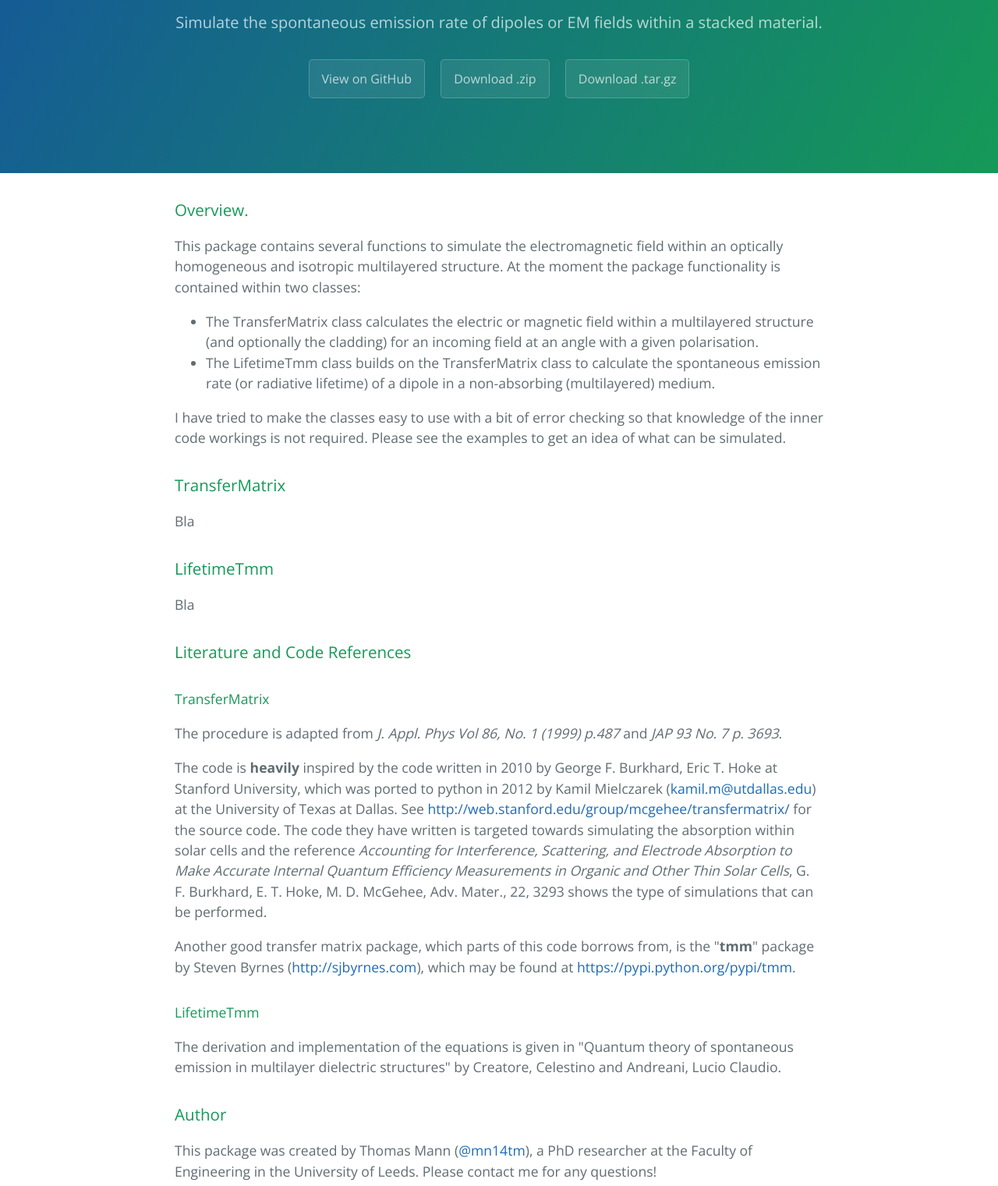
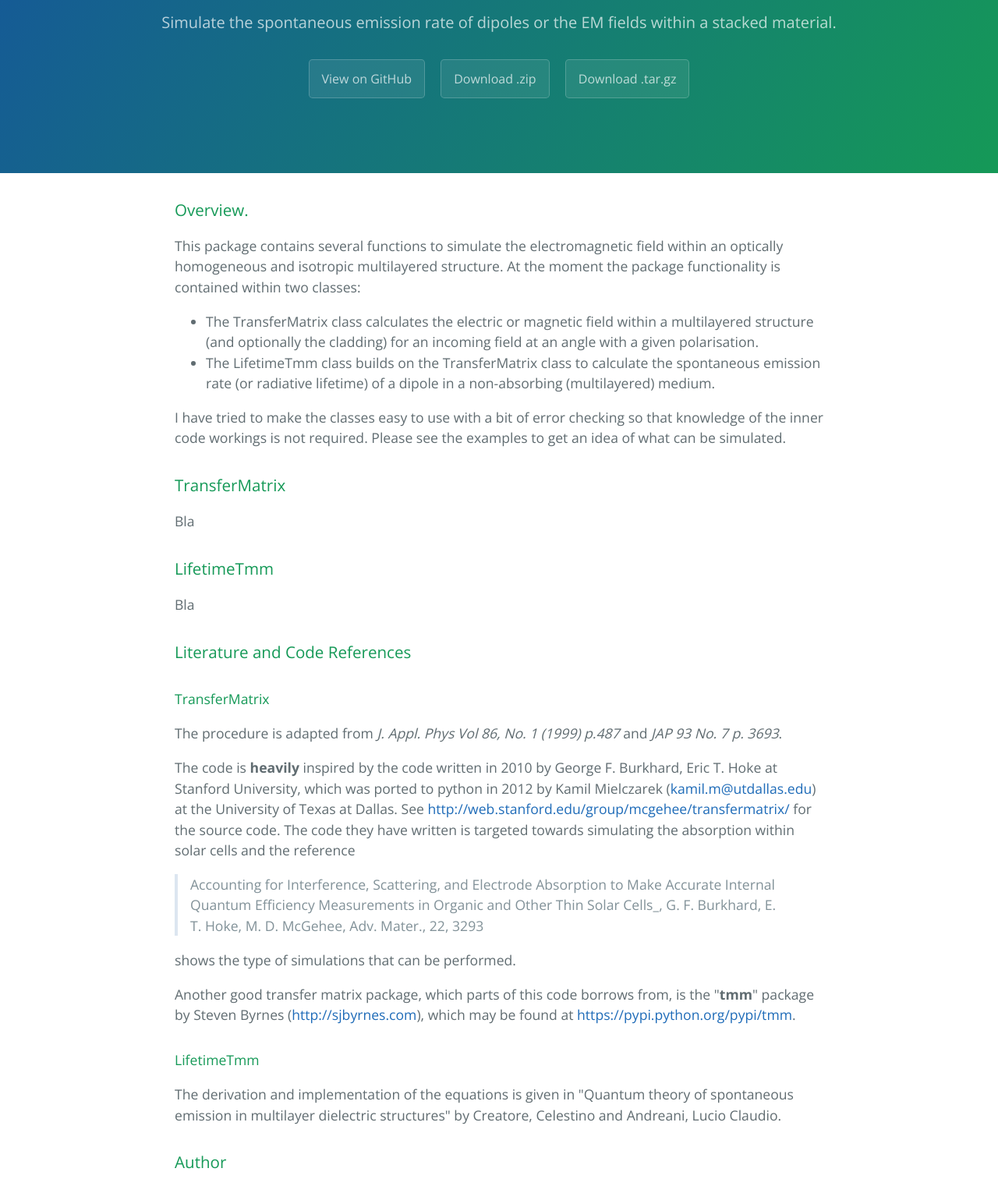
Before and after one commit to thomaspmann/Lifetmm, a plain HTML site: page index.html in a window 1280 px wide. Shown: the part 161-1682 px from the top of the page at 78% size. Drawn offline with nearby package versions, Linux system fonts and the light colour scheme.

Commit message:
Create gh-pages branch via GitHub

```diff
--- a/index.html
+++ b/index.html
@@ -12,7 +12,7 @@
   <body>
     <section class="page-header">
       <h1 class="project-name">Lifetmm</h1>
-      <h2 class="project-tagline">Simulate the spontaneous emission rate of dipoles or EM fields within a stacked material.</h2>
+      <h2 class="project-tagline">Simulate the spontaneous emission rate of dipoles or the EM fields within a stacked material.</h2>
       <a href="https://github.com/mn14tm/Lifetmm" class="btn">View on GitHub</a>
       <a href="https://github.com/mn14tm/Lifetmm/zipball/master" class="btn">Download .zip</a>
       <a href="https://github.com/mn14tm/Lifetmm/tarball/master" class="btn">Download .tar.gz</a>
@@ -49,7 +49,13 @@
 
 <p>The procedure is adapted from <em>J. Appl. Phys Vol 86, No. 1 (1999) p.487</em> and <em>JAP 93 No. 7 p. 3693</em>. </p>
 
-<p>The code is <strong>heavily</strong> inspired by the code written in 2010 by George F. Burkhard, Eric T. Hoke at Stanford University, which was ported to python in 2012 by Kamil Mielczarek (<a href="mailto:kamil.m@utdallas.edu">kamil.m@utdallas.edu</a>) at the University of Texas at Dallas. See <a href="http://web.stanford.edu/group/mcgehee/transfermatrix/">http://web.stanford.edu/group/mcgehee/transfermatrix/</a> for the source code. The code they have written is targeted towards simulating the absorption within solar cells and the reference <em>Accounting for Interference, Scattering, and Electrode Absorption to Make Accurate Internal Quantum Efficiency Measurements in Organic and Other Thin Solar Cells</em>, G. F. Burkhard, E. T. Hoke, M. D. McGehee, Adv. Mater., 22, 3293 shows the type of simulations that can be performed.</p>
+<p>The code is <strong>heavily</strong> inspired by the code written in 2010 by George F. Burkhard, Eric T. Hoke at Stanford University, which was ported to python in 2012 by Kamil Mielczarek (<a href="mailto:kamil.m@utdallas.edu">kamil.m@utdallas.edu</a>) at the University of Texas at Dallas. See <a href="http://web.stanford.edu/group/mcgehee/transfermatrix/">http://web.stanford.edu/group/mcgehee/transfermatrix/</a> for the source code. The code they have written is targeted towards simulating the absorption within solar cells and the reference </p>
+
+<blockquote>
+<p>Accounting for Interference, Scattering, and Electrode Absorption to Make Accurate Internal Quantum Efficiency Measurements in Organic and Other Thin Solar Cells_, G. F. Burkhard, E. T. Hoke, M. D. McGehee, Adv. Mater., 22, 3293 </p>
+</blockquote>
+
+<p>shows the type of simulations that can be performed.</p>
 
 <p>Another good transfer matrix package, which parts of this code borrows from, is the "<strong>tmm</strong>" package by Steven Byrnes (<a href="http://sjbyrnes.com">http://sjbyrnes.com</a>), which may be found at <a href="https://pypi.python.org/pypi/tmm">https://pypi.python.org/pypi/tmm</a>.</p>
 
```
Also changed, not shown: params.json (+2 -2 lines).
